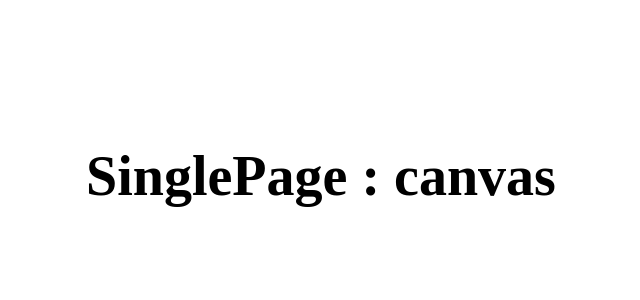
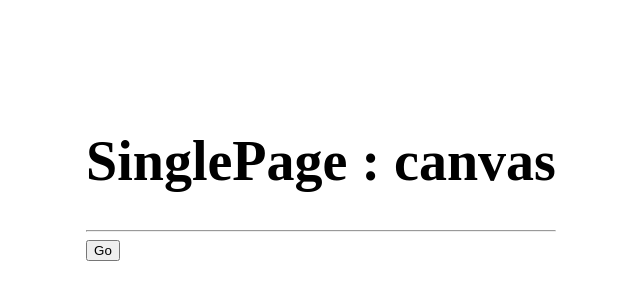
Before and after one commit to Mehdi-haghdoost/practice-nextjs, a Next.js app: page /courses/canvas in a window 1280 px wide. Shown: the part 232-532 px from the top of the page, without its empty margins (319-959 px from the left). Built offline with nearby package versions, Linux system fonts and the light colour scheme.

Commit message:
redirect user to the selected route

```diff
--- a/pages/courses/[shortName].js
+++ b/pages/courses/[shortName].js
@@ -4,9 +4,23 @@ function SinglePage() {
 
 
     const route = useRouter()
+    const redirectHandler = () => {
+        // route.push({
+        //     pathname : '/courses/[shortName]',
+        //     query : {
+        //         shortName : 'node'
+        //     }
+        // })
+        route.replace('/courses/node')
+    }
+
 
     return (
+        <>
         <h1>SinglePage : {route.query.shortName} </h1>
+        <hr />
+        <button onClick={redirectHandler}>Go</button>
+        </>
     )
 }
 
```
